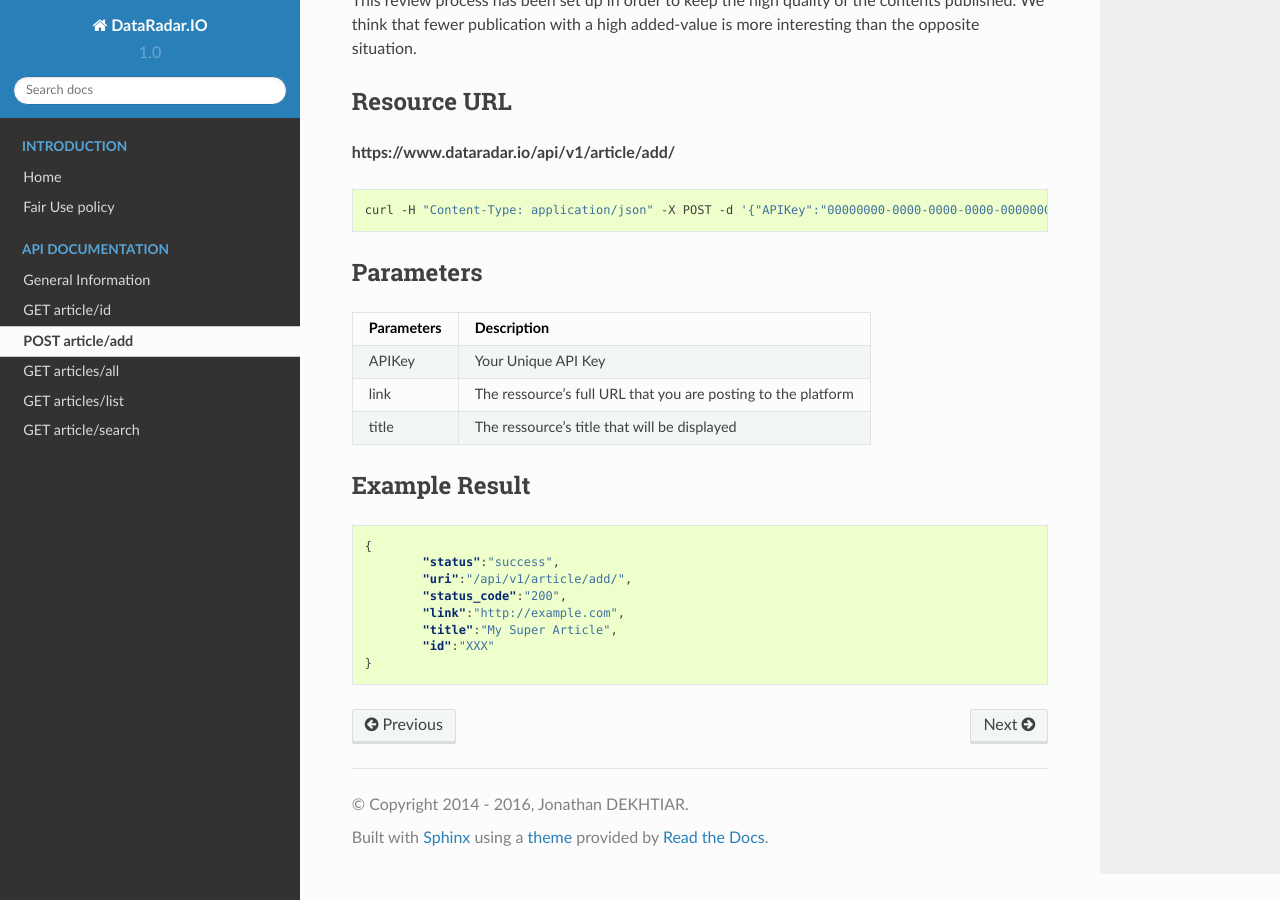
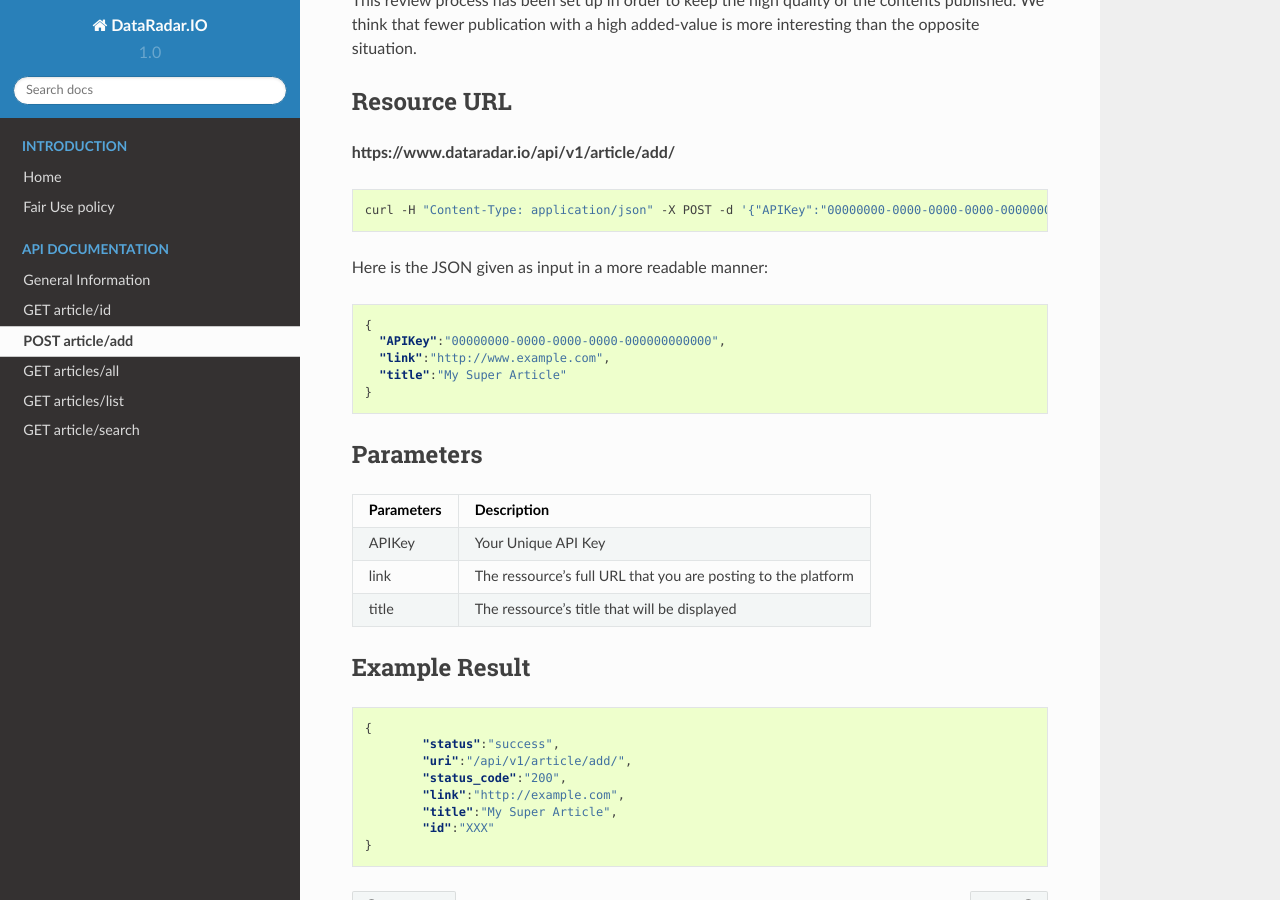
Before and after one commit to DEKHTIARJonathan/Dataradar-API-Documentation, a Sphinx documentation site: the page built from source/API/article_add.rst, in a window 1280 px wide and 900 px high, scrolled down 395 px. Built offline with Sphinx 7.4.7 and the Read the Docs theme 2.0.0, drawn with Linux system fonts in a browser that asks for light colours.

Commit message:
POST article/add updated

```diff
--- a/source/API/article_add.rst
+++ b/source/API/article_add.rst
@@ -21,6 +21,16 @@ Resource URL
 .. code-block:: shell
 
 		curl -H "Content-Type: application/json" -X POST -d '{"APIKey":"00000000-0000-0000-0000-000000000000","link":"http://example.com", "title":"My Super Article"}' https://www.dataradar.io/api/v1/article/add/
+
+Here is the JSON given as input in a more readable manner:
+
+.. code-block:: json
+
+	{
+	  "APIKey":"00000000-0000-0000-0000-000000000000",
+	  "link":"http://www.example.com",
+	  "title":"My Super Article"
+	}
 
 Parameters
 ~~~~~~~~~~
```
